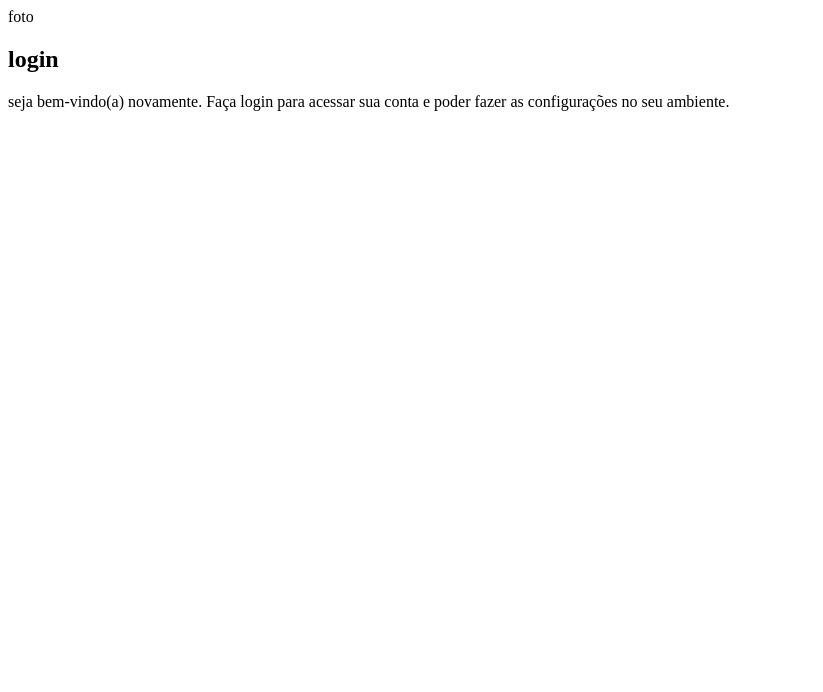
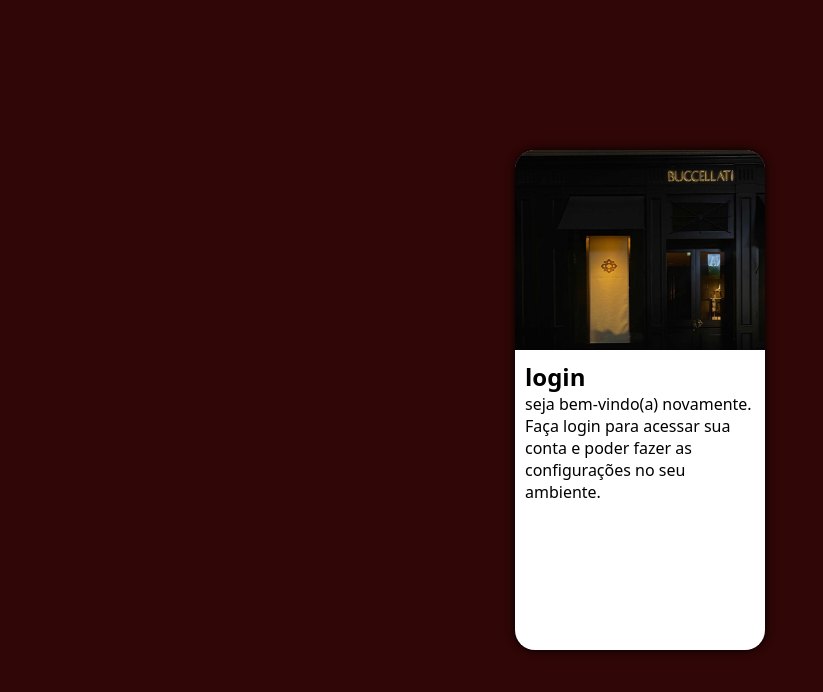
Before and after one commit to DaviMarcarini1234/projeto-login, a plain HTML site: page index.html in a window 1280 px wide. Shown: the whole page, without its empty margins (0-823 px from the left). Drawn offline with Linux system fonts and the light colour scheme.

Commit message:
atualização para teste

```diff
--- a/estilos/style.css
+++ b/estilos/style.css
@@ -3,5 +3,45 @@
 /*
 Paleta de cores
 verde: #49a09d
-lilás: #5f2c82
+marron: #300606
 */
+*{
+    font-family: system-ui, -apple-system, BlinkMacSystemFont, 'Segoe UI', Roboto, Oxygen, Ubuntu, Cantarell, 'Open Sans', 'Helvetica Neue', sans-serif;
+    padding: 0px;
+    margin: 0px;
+    box-sizing: border-box;
+}
+body, html{
+    background-color: #300606 ;
+    height: 100vh;
+    width: 100vw;
+}
+main{
+    position: relative;
+    height: 100vh;
+    width: 100vw;
+}
+section#login{
+    position: absolute;
+    top: 50%;
+    left: 50%;
+    transform: translate(-50%, -50%);
+    background-color: white;
+    width: 250px;
+    height: 500px;
+    border-radius: 20px;
+    overflow: hidden;
+    box-shadow: 0px 0px 10px rgba(0, 0, 0, 0.966);
+}
+section#login > div#imagem{
+    background: #300606 url(../imagens/pexels-imgfuture.jpg);
+    height: 200px;
+    background-repeat: no-repeat;
+    background-size: cover;
+    background-position: top center;
+    display: block;
+}
+section#login > div#formulário{
+    padding: 10px;
+    display: block;
+}
--- a/index.html
+++ b/index.html
@@ -11,7 +11,7 @@
     <main>
         <section id="login" >
             <div id="imagem">
-                foto
+
             </div>
             <div id="formulário">
                 <h1>login</h1>
```
